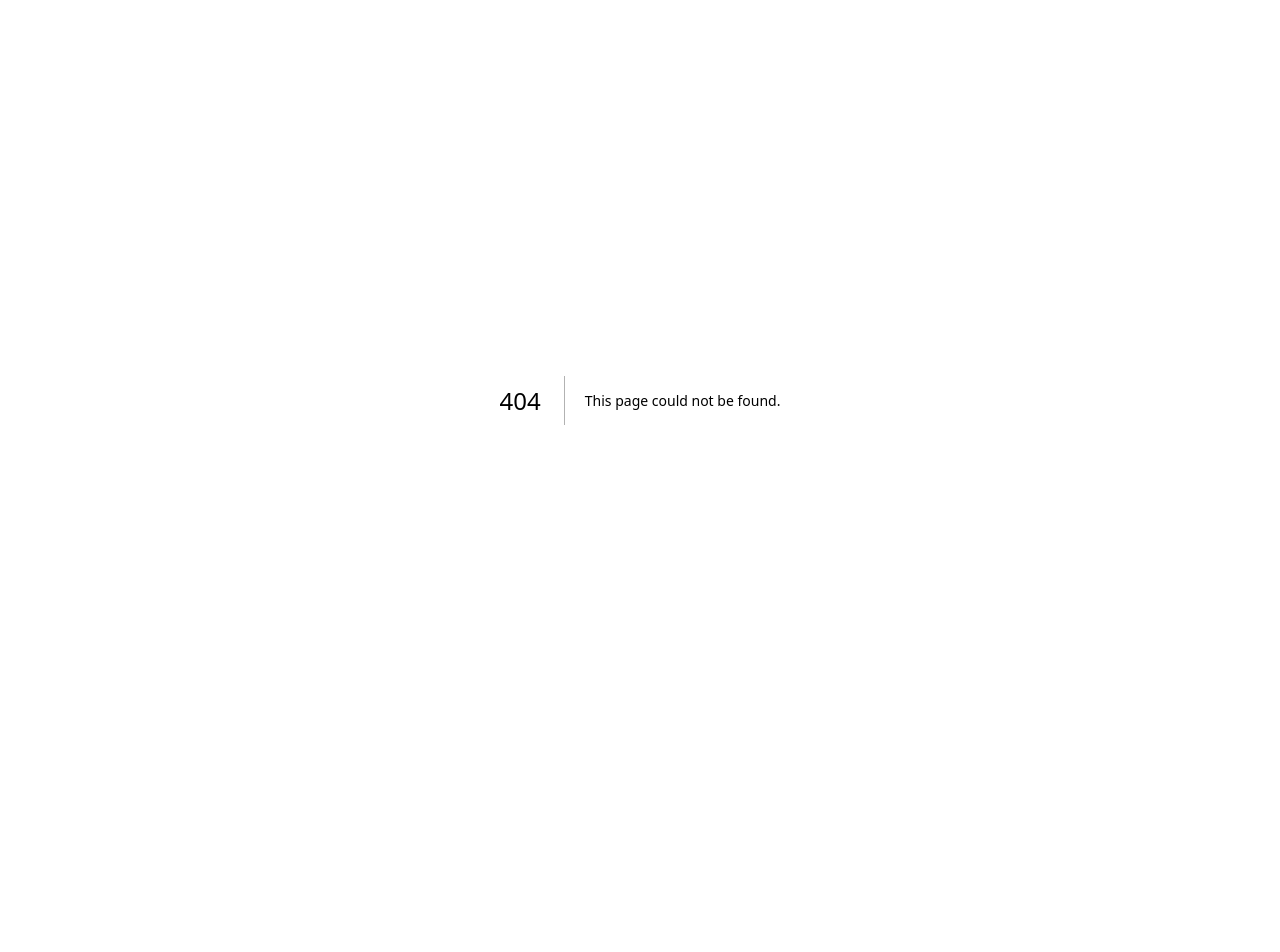
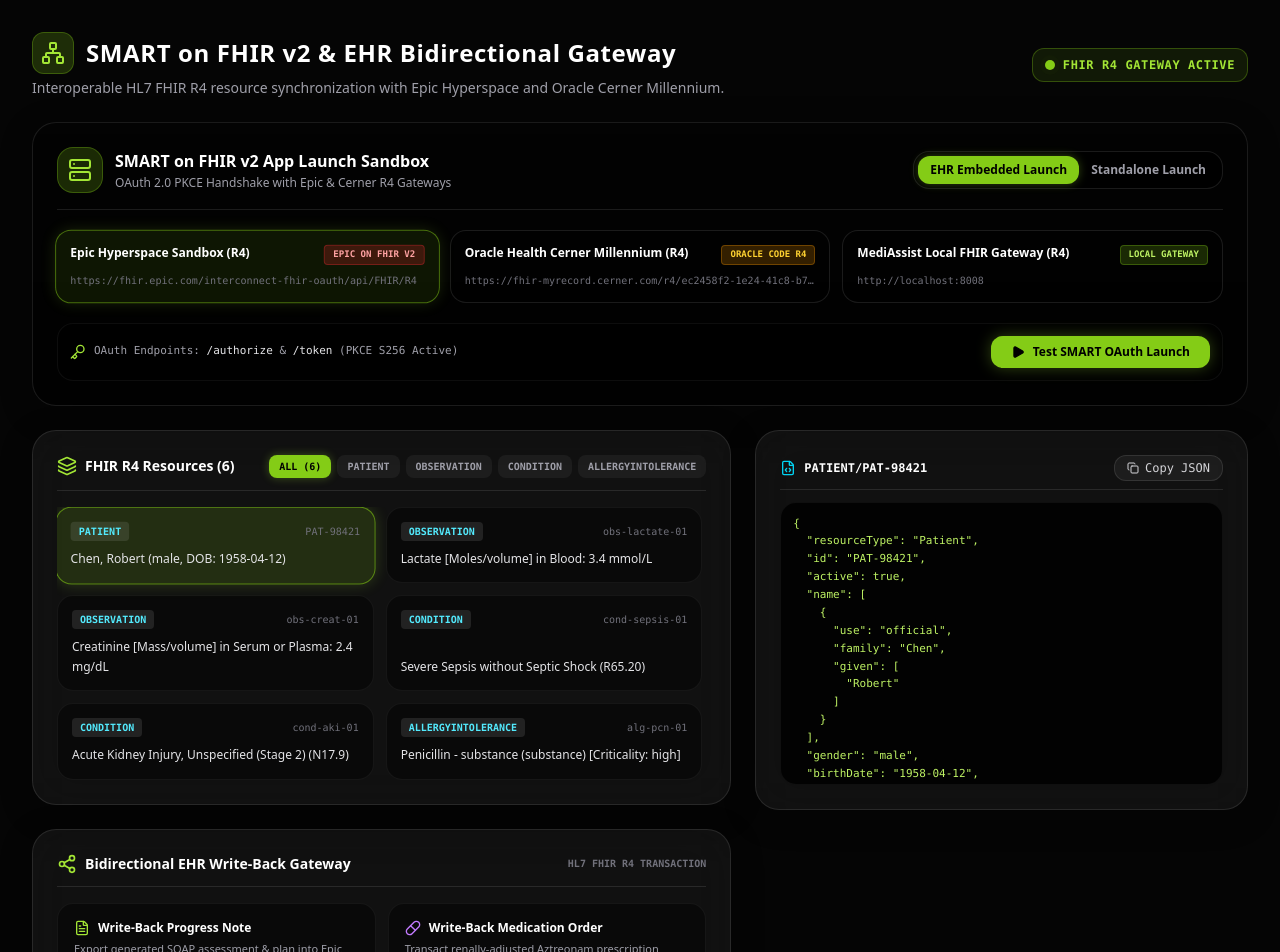
Before and after one commit to Aschio12/medi-assist-ai, a Next.js app in the folder apps/web/: page /fhir in a window 1280 px wide. Before the commit this address had no page. Shown: the top 952 px of the page. Before the commit the page ends 800 px from the top, so only its background shows below. Built offline with nearby package versions, Linux system fonts and the light colour scheme; no server answers.

Commit message:
Phase 14 (15/18): Build interactive SMART on FHIR interoperability and EHR synchronization page

```diff
--- /dev/null
+++ b/apps/web/src/app/(dashboard)/fhir/page.tsx
@@ -0,0 +1,149 @@
+'use client';
+import { useState, useEffect } from 'react';
+import { Network, Server, ShieldCheck, RefreshCw, CheckCircle2, Sparkles } from 'lucide-react';
+import {
+  fetchSmartConfiguration,
+  fetchPatientFhirBundle,
+  fetchSyncAuditLogs,
+  SmartConfiguration,
+  FhirBundle,
+  SyncAuditLog
+} from '@/app/actions/fhir';
+import { SmartLaunchSelector } from '@/components/fhir/SmartLaunchSelector';
+import { ResourceExplorer } from '@/components/fhir/ResourceExplorer';
+import { FhirJsonViewer } from '@/components/fhir/FhirJsonViewer';
+import { WriteBackConsole } from '@/components/fhir/WriteBackConsole';
+import { SyncAuditLedger } from '@/components/fhir/SyncAuditLedger';
+
+export default function FhirPage() {
+  const [currentSandbox, setCurrentSandbox] = useState<string>("epic-sandbox");
+  const [launchMode, setLaunchMode] = useState<'ehr' | 'standalone'>('ehr');
+  const [smartConfig, setSmartConfig] = useState<SmartConfiguration | null>(null);
+  const [bundle, setBundle] = useState<FhirBundle | null>(null);
+  const [auditLogs, setAuditLogs] = useState<SyncAuditLog[]>([]);
+  const [selectedResource, setSelectedResource] = useState<Record<string, any> | null>(null);
+  const [isLaunching, setIsLaunching] = useState<boolean>(false);
+  const [notification, setNotification] = useState<string | null>(null);
+
+  const initData = async () => {
+    try {
+      const [configData, bundleData, logsData] = await Promise.all([
+        fetchSmartConfiguration(),
+        fetchPatientFhirBundle("PAT-98421"),
+        fetchSyncAuditLogs()
+      ]);
+      setSmartConfig(configData);
+      setBundle(bundleData);
+      setAuditLogs(logsData);
+      if (bundleData.entry.length > 0) {
+        setSelectedResource(bundleData.entry[0].resource);
+      }
+    } catch (err) {
+      console.error("Failed to load FHIR data:", err);
+    }
+  };
+
+  useEffect(() => {
+    initData();
+  }, []);
+
+  const handleSimulateLaunch = () => {
+    setIsLaunching(true);
+    setTimeout(() => {
+      setIsLaunching(false);
+      setNotification(`SMART OAuth2 Handshake completed with ${currentSandbox}! Access Token issued with scopes: launch/patient patient/*.read patient/*.write`);
+      setTimeout(() => setNotification(null), 5000);
+    }, 1200);
+  };
+
+  const handleSyncComplete = (msg: string) => {
+    setNotification(msg);
+    initData();
+    setTimeout(() => setNotification(null), 5000);
+  };
+
+  return (
+    <div className="h-full w-full p-8 flex flex-col relative z-10 overflow-y-auto scrollbar-hide">
+      {/* Header */}
+      <div className="flex flex-col md:flex-row md:items-center justify-between gap-4 mb-6">
+        <div>
+          <div className="flex items-center gap-3">
+            <div className="p-2 bg-neon-500/20 rounded-xl border border-neon-500/30">
+              <Network className="h-6 w-6 text-neon-400" />
+            </div>
+            <h1 className="text-2xl font-bold text-white tracking-wide">
+              SMART on FHIR v2 & EHR Bidirectional Gateway
+            </h1>
+          </div>
+          <p className="text-zinc-400 text-sm mt-1">
+            Interoperable HL7 FHIR R4 resource synchronization with Epic Hyperspace and Oracle Cerner Millennium.
+          </p>
+        </div>
+
+        <div className="flex items-center gap-3">
+          <div className="flex items-center gap-2 bg-neon-500/10 border border-neon-500/30 px-3 py-2 rounded-xl">
+            <span className="relative flex h-2.5 w-2.5">
+              <span className="animate-ping absolute inline-flex h-full w-full rounded-full bg-neon-400 opacity-75"></span>
+              <span className="relative inline-flex rounded-full h-2.5 w-2.5 bg-neon-500"></span>
+            </span>
+            <span className="text-neon-400 font-mono text-xs font-bold uppercase tracking-wider">
+              FHIR R4 Gateway Active
+            </span>
+          </div>
+        </div>
+      </div>
+
+      {/* Notification Banner */}
+      {notification && (
+        <div className="mb-6 p-4 rounded-2xl bg-emerald-500/10 border border-emerald-500/30 flex items-center justify-between text-xs text-emerald-300 animate-fadeIn">
+          <div className="flex items-center gap-2">
+            <Sparkles className="h-4 w-4 text-emerald-400" />
+            <span>{notification}</span>
+          </div>
+          <button onClick={() => setNotification(null)} className="text-zinc-400 hover:text-white">✕</button>
+        </div>
+      )}
+
+      {/* Top SMART App Launch Selector */}
+      {smartConfig && (
+        <div className="mb-6">
+          <SmartLaunchSelector
+            currentSandbox={currentSandbox}
+            onSelectSandbox={setCurrentSandbox}
+            launchMode={launchMode}
+            onSelectLaunchMode={setLaunchMode}
+            smartConfig={smartConfig}
+            onSimulateLaunch={handleSimulateLaunch}
+            isLaunching={isLaunching}
+          />
+        </div>
+      )}
+
+      {/* Main Grid: Left 7 Cols Resource Explorer & Write-Back, Right 5 Cols JSON Viewer */}
+      <div className="grid grid-cols-1 lg:grid-cols-12 gap-6 mb-6">
+        {/* Left Column: Explorer + Write-Back Controls */}
+        <div className="lg:col-span-7 space-y-6">
+          {bundle && (
+            <ResourceExplorer
+              bundle={bundle}
+              onSelectResource={setSelectedResource}
+              selectedResourceId={selectedResource?.id}
+            />
+          )}
+
+          <WriteBackConsole onSyncCompleted={handleSyncComplete} />
+        </div>
+
+        {/* Right Column: Raw JSON Viewer */}
+        <div className="lg:col-span-5">
+          <FhirJsonViewer resource={selectedResource} />
+        </div>
+      </div>
+
+      {/* Bottom Sync Audit Ledger */}
+      <div>
+        <SyncAuditLedger logs={auditLogs} />
+      </div>
+    </div>
+  );
+}
```
